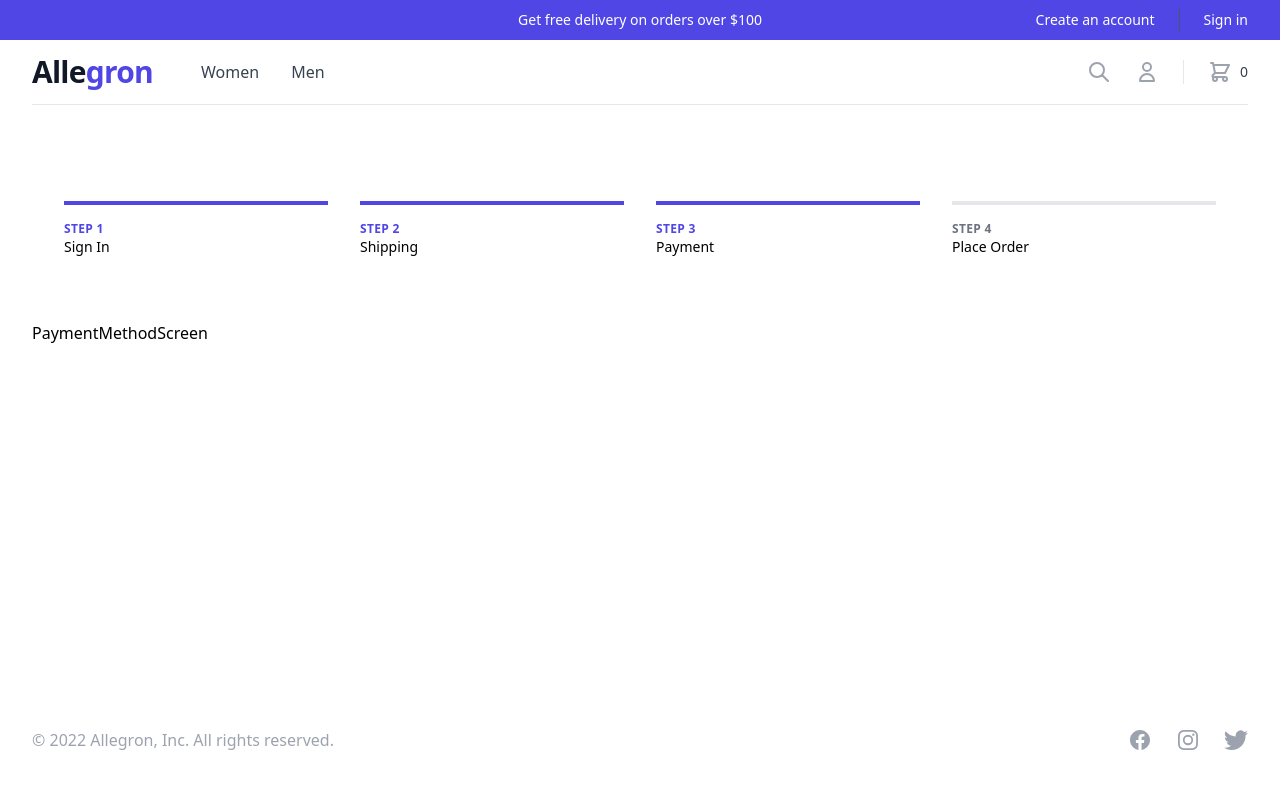
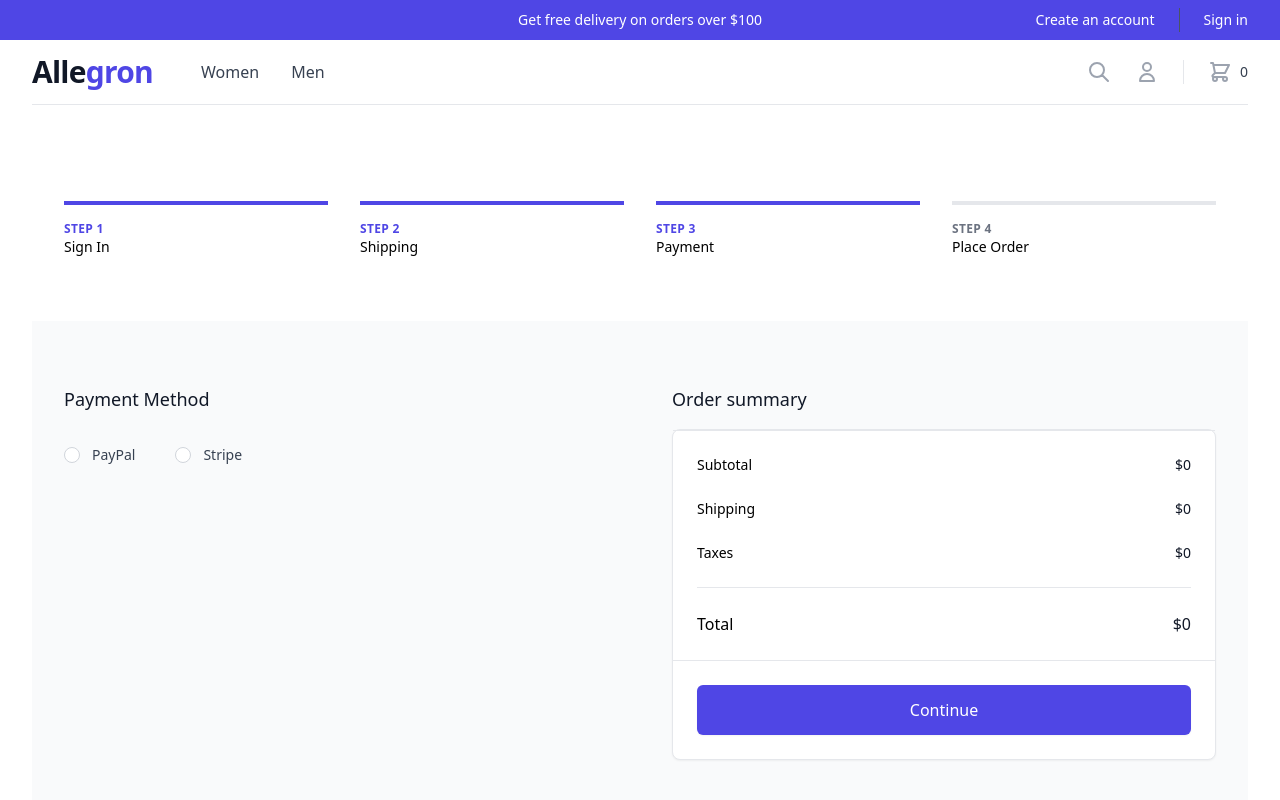
Before and after one commit to tomaszdanczak/allegron, a React (Create React App) app in the folder frontend/: page /payment in a window 1280 px wide. Shown: the top 800 px of the page. Built offline with nearby package versions, Linux system fonts and the light colour scheme.

Commit message:
Create and use <PaymentMethodForm/> and <RadioInput/>

```diff
--- /dev/null
+++ b/frontend/src/components/molecules/RadioInput/RadioInput.tsx
@@ -0,0 +1,19 @@
+import { useField } from 'formik'
+
+type IInputProps = JSX.IntrinsicElements['input'] & {
+  label: string
+  name: string
+}
+
+export default function RadioInput({ label, name, ...props }: IInputProps): JSX.Element {
+  const [field] = useField(name)
+
+  return (
+    <div className="flex items-center">
+      <input placeholder={props.placeholder} className="h-4 w-4 border-gray-300 text-indigo-600 focus:ring-indigo-500" {...field} {...props} />
+      <label className="ml-3 block text-sm font-medium text-gray-700" htmlFor={props.id || name}>
+        {label}
+      </label>
+    </div>
+  )
+}
--- /dev/null
+++ b/frontend/src/components/organisms/PaymentMethodForm/PaymentMethodForm.tsx
@@ -0,0 +1,50 @@
+import RadioInput from 'components/molecules/RadioInput/RadioInput'
+import { Formik, Form } from 'formik'
+import * as Yup from 'yup'
+import OrderSummaryWithProducts from '../OrderSummaryWithProducts/OrderSummaryWithProducts'
+
+const validationSchema = Yup.object({
+  paymentType: Yup.string().required('Select payment method'),
+})
+
+const initialValues = {
+  paymentType: '',
+}
+
+export default function PaymentMethodForm() {
+  const handleSubmit = (values: any) => {
+    console.log('values:', values)
+  }
+
+  return (
+    <Formik initialValues={initialValues} validationSchema={validationSchema} onSubmit={handleSubmit}>
+      <Form>
+        <div className="bg-gray-50">
+          <div className="mx-auto max-w-2xl px-4 pt-16 pb-24 sm:px-6 lg:max-w-7xl lg:px-8">
+            <h2 className="sr-only">Checkout</h2>
+
+            <div className="lg:grid lg:grid-cols-2 lg:gap-x-12 xl:gap-x-16">
+              <div>
+                <h2 className="text-lg font-medium text-gray-900">Payment Method</h2>
+
+                <div className="mt-4 grid grid-cols-1 gap-y-6 sm:grid-cols-2 sm:gap-x-4">
+                  <div className="mt-4">
+                    <legend className="sr-only">Payment type</legend>
+
+                    <div className="space-y-4 sm:flex sm:items-center sm:space-y-0 sm:space-x-10">
+                      <RadioInput type="radio" name="paymentType" value="paypal" label="PayPal" />
+
+                      <RadioInput type="radio" name="paymentType" value="stripe" label="Stripe" />
+                    </div>
+                  </div>
+                </div>
+              </div>
+
+              <OrderSummaryWithProducts />
+            </div>
+          </div>
+        </div>
+      </Form>
+    </Formik>
+  )
+}
--- a/frontend/src/views/PaymentMethodScreen/PaymentMethodScreen.tsx
+++ b/frontend/src/views/PaymentMethodScreen/PaymentMethodScreen.tsx
@@ -1,10 +1,11 @@
 import CheckoutSteps from 'components/molecules/CheckoutSteps/CheckoutSteps'
+import PaymentMethodForm from 'components/organisms/PaymentMethodForm/PaymentMethodForm'
 
 export default function PaymentMethodScreen() {
   return (
     <div>
       <CheckoutSteps currentStep={3} />
-      PaymentMethodScreen
+      <PaymentMethodForm />
     </div>
   )
 }
```
